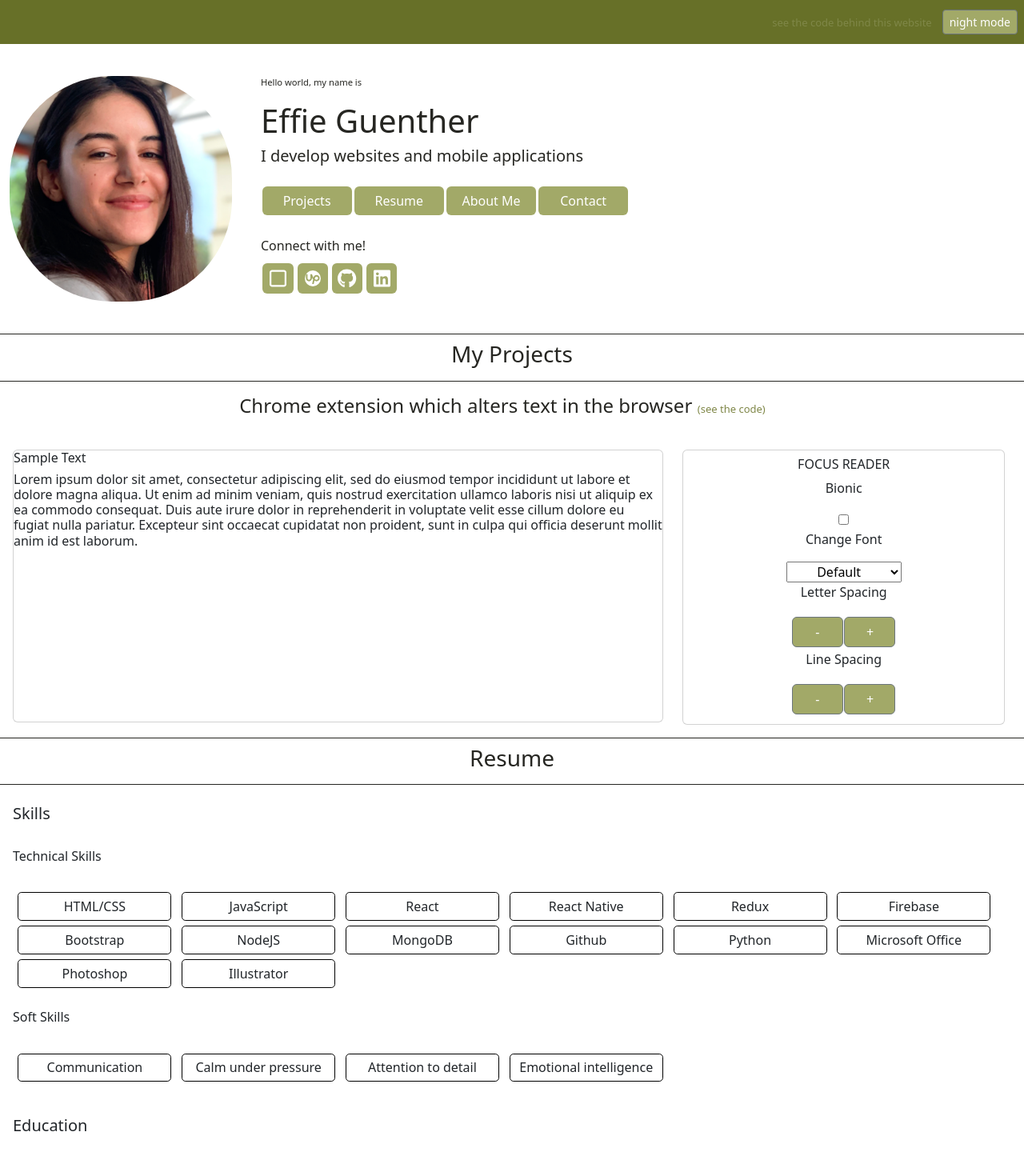
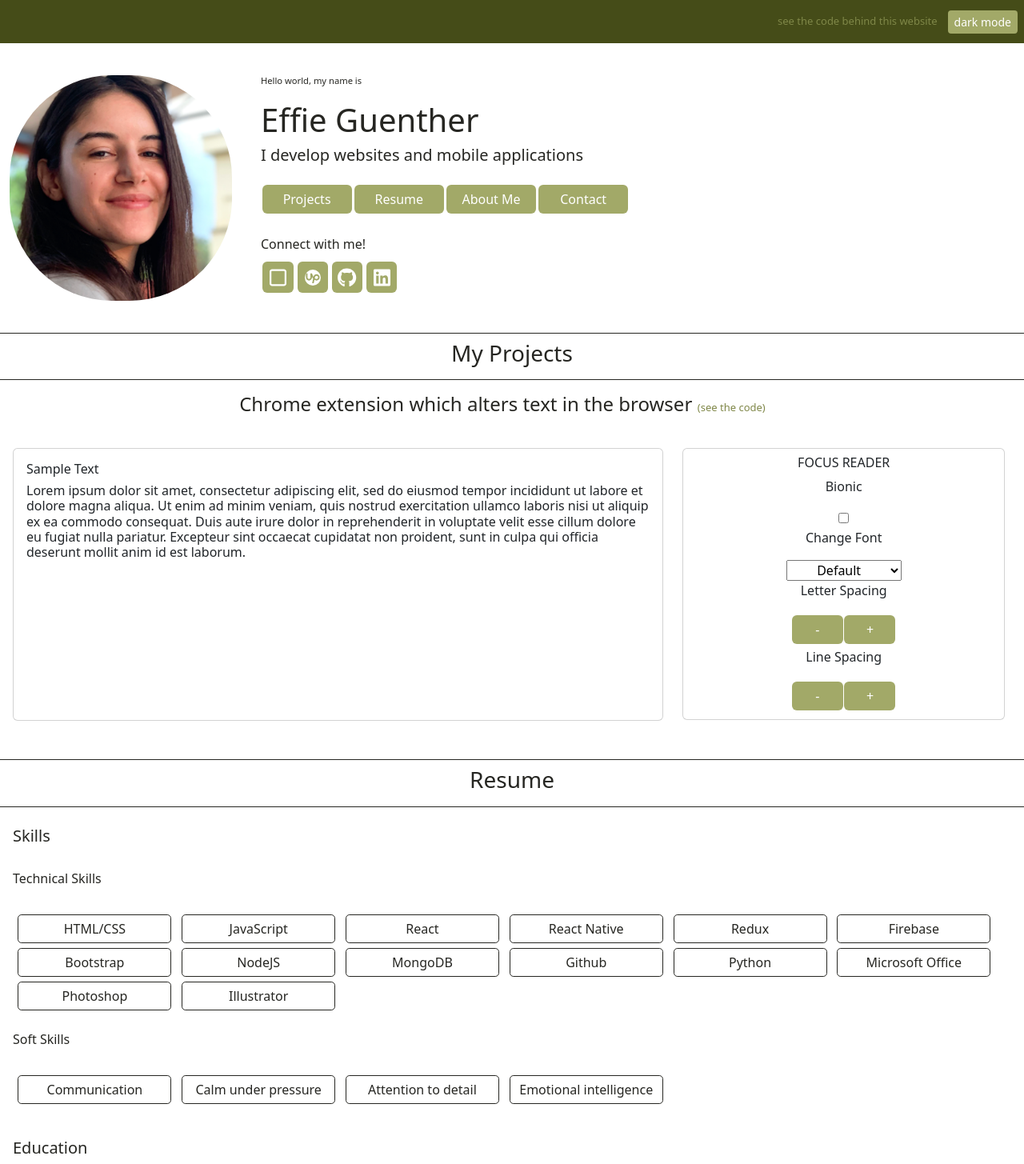
Before and after one commit to effieguenther/portfolio-website, a React (Create React App) app: page / in a window 1280 px wide. Shown: the top 1455 px of the page at 80% size. Built offline with nearby package versions, Linux system fonts and the light colour scheme.

Commit message:
dark theme developed

```diff
--- a/src/App.css
+++ b/src/App.css
@@ -37,16 +37,78 @@ img {
 
 .light .btn {
   background-color: #A2A968;
+  border: none;
+}
+
+.light .btn:hover {
+  background-color: #757e3b;
+  color: white;
+  border: none;
 }
 
 .light.header {
-  background-color: #677028;
+  background-color: #454c18;
 }
 
 .light.header-link {
   color: white;
 }
 
+.light .skills-list p {
+  border: 1px solid #262622;
+}
+
+/* ============ DARK THEME ============ */
+/*                c9c7cf
+                  605A73
+                  4B4560
+                  352F46
+                  292243
+                  1F163C
+                  151120                 */
+
+
+.dark {
+  background-color: #151120;
+  color: #c9c7cf;
+}
+
+.dark a {
+  color: white;
+}
+
+.dark.section-header {
+  color: white;
+  border: 1px solid white;
+}
+
+.dark .btn {
+  background-color: #c9c7cf;
+  color: #292243;
+}
+
+.dark .btn:hover {
+  background-color: #7c768f;
+  color: white;
+}
+
+.dark.header {
+  background-color: #605A73;
+}
+
+.dark .header-link {
+  color: white;
+}
+
+.dark .card {
+  background-color: #352f4b;
+  border: 1px solid #c9c7cf;
+  color: #c9c7cf;
+}
+
+.dark .skills-list p {
+  border: 1px solid #c9c7cf;
+}
 
 /* ================ LINK + BUTTON STYLING ============== */
 
@@ -106,7 +168,6 @@ img {
   float: left;
   margin: 0.2em 0.4em;
   padding: 0.3em 0.1em;
-  border: 1px solid black;
   border-radius: 0.3em;
   text-align: center;
 }
--- a/src/components/Header.js
+++ b/src/components/Header.js
@@ -1,14 +1,32 @@
 import { Button, Row, Col } from 'reactstrap'
-import { useSelector } from 'react-redux';
+import { useSelector, useDispatch } from 'react-redux';
+import { changeTheme }from '../features/themes/themesSlice';
+import { click } from '@testing-library/user-event/dist/click';
 
 const Header = () => {
     const theme = useSelector((state) => state.themes.currentTheme);
+    const dispatch = useDispatch();
+
+    const clickHandler = () => {
+        if (theme ==='light') {
+            dispatch(changeTheme('dark'));
+        } else {
+            dispatch(changeTheme('light'));
+        }
+    }
 
     return (
         <Row className={`${theme} header py-1`}>
             <Col className='d-flex align-items-end justify-content-end header-link'>
                 <a href='https://github.com/effieguenther/portfolio-website/tree/master' target='_blank'>see the code behind this website</a>
-                <Button className='btn-sm my-2 me-2'>night mode</Button>
+                <Button
+                    className='btn-sm my-2 me-2'
+                    onClick={clickHandler}
+                >
+                {
+                    theme === 'light' ? ('dark mode') : ('light mode')
+                }
+                </Button>
             </Col>
         </Row>
     )
--- a/src/components/chrome-extension/ChromeExtension.js
+++ b/src/components/chrome-extension/ChromeExtension.js
@@ -89,9 +89,9 @@ const ChromeExtension = () => {
                 <h4>Chrome extension which alters text in the browser
                 <a href='https://github.com/effieguenther/focusReader' target='_blank'>(see the code)</a></h4>
             </Row>
-            <Row className={`${theme} my-3`}>
+            <Row className={`${theme} mt-3 mb-5`}>
                 <Col>
-                    <Card className='sample-text'>
+                    <Card className='sample-text p-3'>
                         <BionicRender />
                     </Card>
                 </Col>
--- a/src/pages/HomePage.js
+++ b/src/pages/HomePage.js
@@ -25,7 +25,7 @@ const HomePage = () => {
     console.log(theme);
 
     return(
-        <>
+        <div className={theme}>
             <Header />
             <Row className={`${theme} pt-4`}>
                 <Col className='col-4 col-md-3 px-4 pb-4 d-flex align-items-start justify-content-center'>
@@ -65,7 +65,7 @@ const HomePage = () => {
                 <h3 classsName='text-center'>Resume</h3>
             </Row>
             <Resume />
-        </>
+        </div>
     );
 }
 
```
